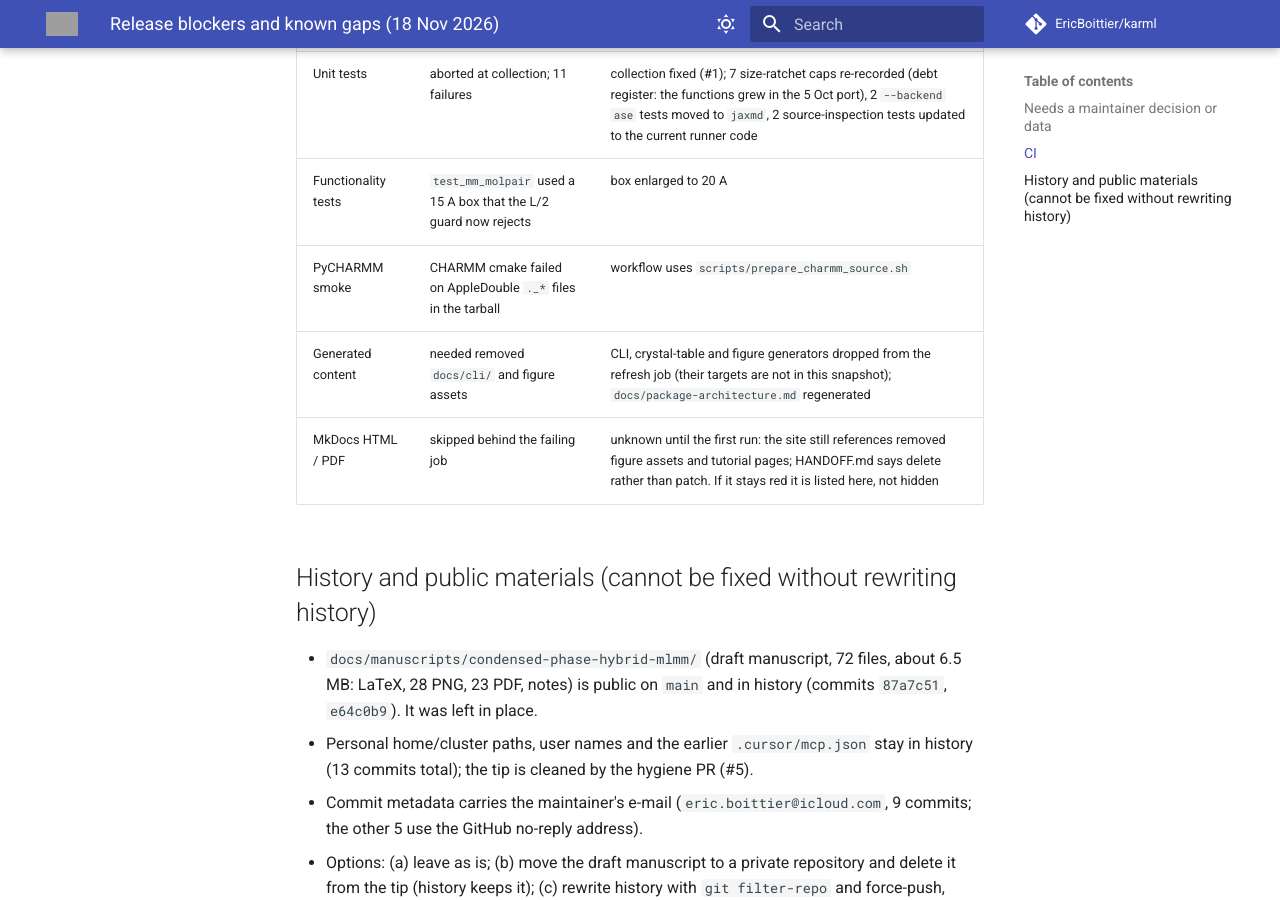
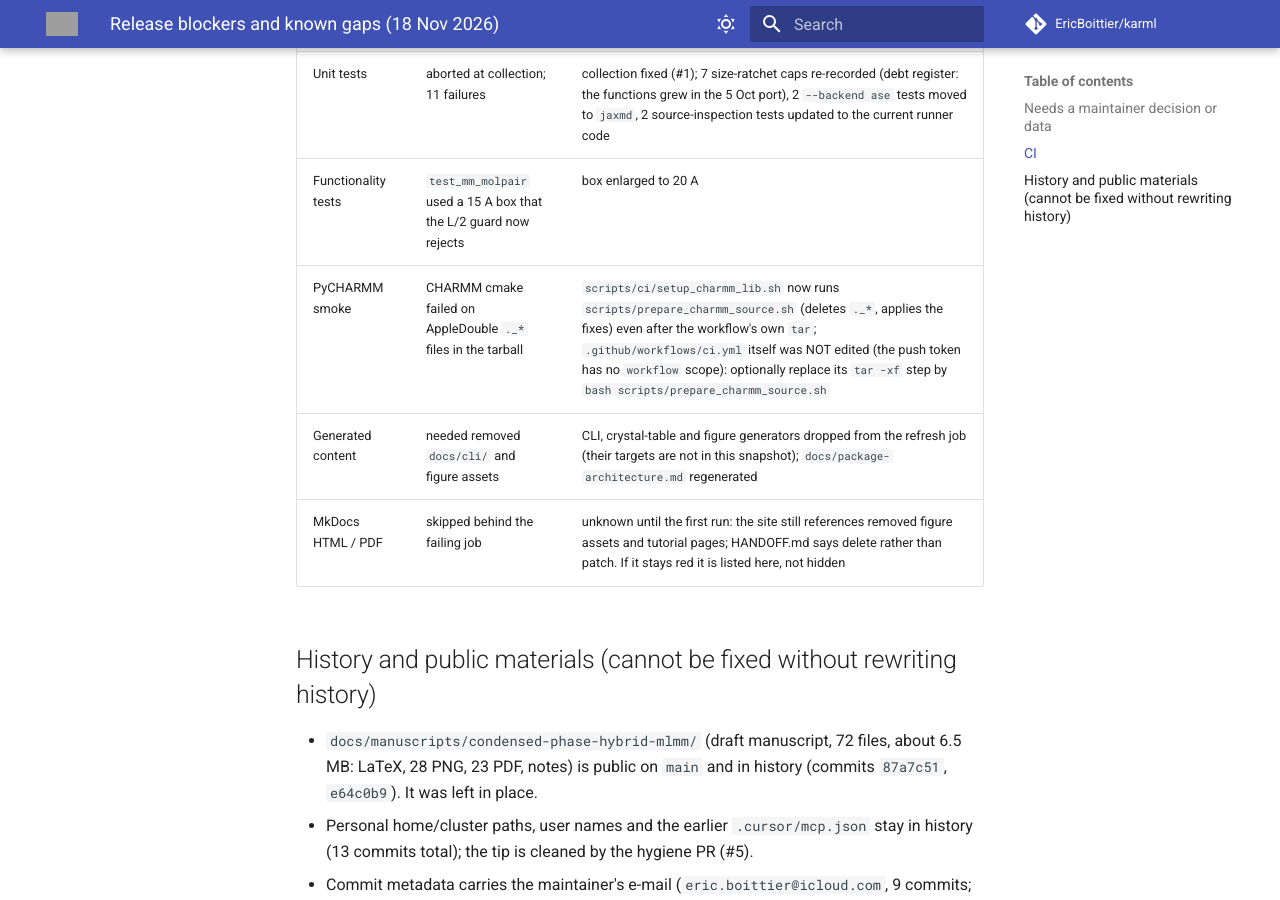
Before and after one commit to EricBoittier/karml, an MkDocs documentation site: the page built from docs/RELEASE_BLOCKERS.md, in a window 1280 px wide and 900 px high, scrolled down 1127 px. Built offline with MkDocs 1.6.1 and Material for MkDocs 9.7.7, drawn with Linux system fonts in a browser that asks for light colours; comment, search, counter and statistics services are not loaded; grey boxes are pictures that could not be loaded.

Commit message:
ci: run prepare_charmm_source.sh from setup_charmm_lib.sh instead of editing the workflow (no workflow scope)
Co-Authored-By: Claude Sonnet 5.5 <noreply@anthropic.com>

```diff
--- a/docs/RELEASE_BLOCKERS.md
+++ b/docs/RELEASE_BLOCKERS.md
@@ -19,7 +19,7 @@ Status of the first release (`v0.1.0` proposed; nothing is tagged). Items marked
 | Lint | red (24 ruff errors) | green (#1) |
 | Unit tests | aborted at collection; 11 failures | collection fixed (#1); 7 size-ratchet caps re-recorded (debt register: the functions grew in the 5 Oct port), 2 `--backend ase` tests moved to `jaxmd`, 2 source-inspection tests updated to the current runner code |
 | Functionality tests | `test_mm_molpair` used a 15 A box that the L/2 guard now rejects | box enlarged to 20 A |
-| PyCHARMM smoke | CHARMM cmake failed on AppleDouble `._*` files in the tarball | workflow uses `scripts/prepare_charmm_source.sh` |
+| PyCHARMM smoke | CHARMM cmake failed on AppleDouble `._*` files in the tarball | `scripts/ci/setup_charmm_lib.sh` now runs `scripts/prepare_charmm_source.sh` (deletes `._*`, applies the fixes) even after the workflow's own `tar`; `.github/workflows/ci.yml` itself was NOT edited (the push token has no `workflow` scope): optionally replace its `tar -xf` step by `bash scripts/prepare_charmm_source.sh` |
 | Generated content | needed removed `docs/cli/` and figure assets | CLI, crystal-table and figure generators dropped from the refresh job (their targets are not in this snapshot); `docs/package-architecture.md` regenerated |
 | MkDocs HTML / PDF | skipped behind the failing job | unknown until the first run: the site still references removed figure assets and tutorial pages; HANDOFF.md says delete rather than patch. If it stays red it is listed here, not hidden |
 
```
Also changed, not shown: 2 other files.
